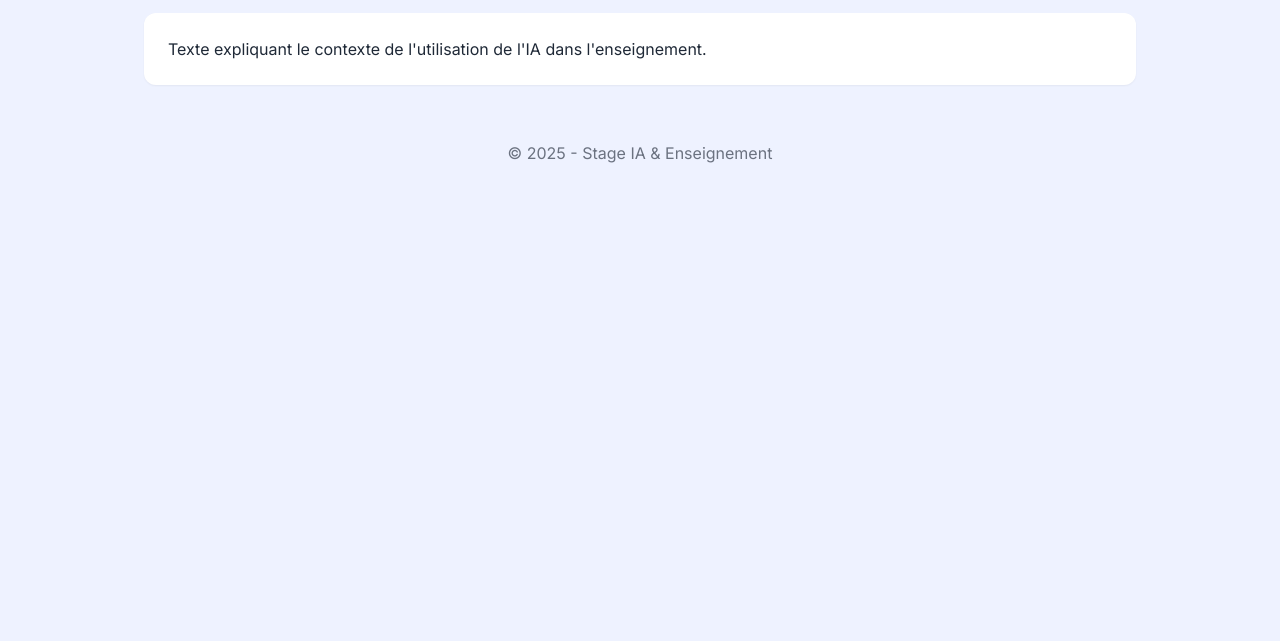
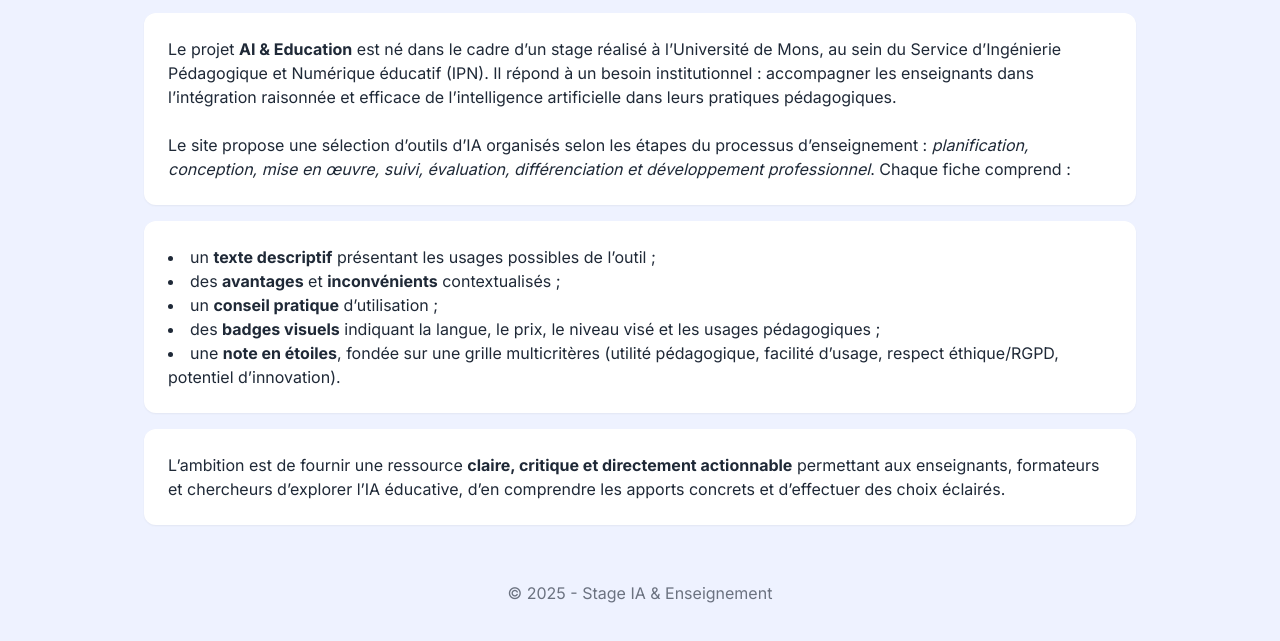
Before and after one commit to SimonBaeckelant/AI-Education, a plain HTML site: page index.html in a window 1280 px wide. Shown: the part 135-776 px from the top of the page. Drawn offline with nearby package versions, Linux system fonts and the light colour scheme.

Commit message:
Update index.html

```diff
--- a/index.html
+++ b/index.html
@@ -88,9 +88,30 @@
     <main class="max-w-5xl mx-auto px-4 py-8">
         <section id="contexte" class="tab-content" data-aos="fade-up">
             <h2 class="text-3xl font-semibold mb-4">Contexte</h2>
-            <p class="bg-white p-6 rounded-xl shadow-sm">Texte expliquant le contexte de l'utilisation de l'IA dans
-                l'enseignement.</p>
+            <p class="bg-white p-6 rounded-xl shadow-sm">
+                Le projet <strong>AI &amp; Education</strong> est né dans le cadre d’un stage réalisé à l’Université de Mons,
+                au sein du Service d’Ingénierie Pédagogique et Numérique éducatif (IPN).
+                Il répond à un besoin institutionnel&nbsp;: accompagner les enseignants dans l’intégration raisonnée
+                et efficace de l’intelligence artificielle dans leurs pratiques pédagogiques.
+                <br><br>
+                Le site propose une sélection d’outils d’IA organisés selon les étapes du processus d’enseignement&nbsp;:
+                <em>planification, conception, mise en œuvre, suivi, évaluation, différenciation et développement professionnel</em>.
+                Chaque fiche comprend&nbsp;:
+            </p>
+            <ul class="list-disc list-inside bg-white p-6 rounded-xl shadow-sm mt-4">
+                <li>un <strong>texte descriptif</strong> présentant les usages possibles de l’outil&nbsp;;</li>
+                <li>des <strong>avantages</strong> et <strong>inconvénients</strong> contextualisés&nbsp;;</li>
+                <li>un <strong>conseil pratique</strong> d’utilisation&nbsp;;</li>
+                <li>des <strong>badges visuels</strong> indiquant la langue, le prix, le niveau visé et les usages pédagogiques&nbsp;;</li>
+                <li>une <strong>note en étoiles</strong>, fondée sur une grille multicritères (utilité pédagogique, facilité d’usage, respect éthique/RGPD, potentiel d’innovation).</li>
+            </ul>
+            <p class="bg-white p-6 rounded-xl shadow-sm mt-4">
+                L’ambition est de fournir une ressource <strong>claire, critique et directement actionnable</strong>
+                permettant aux enseignants, formateurs et chercheurs d’explorer l’IA éducative,
+                d’en comprendre les apports concrets et d’effectuer des choix éclairés.
+            </p>
         </section>
+
 
         <section id="utilisation" class="tab-content hidden" data-aos="fade-up">
             <h2 class="text-3xl font-semibold mb-8 text-center">Utilisation</h2>
```
